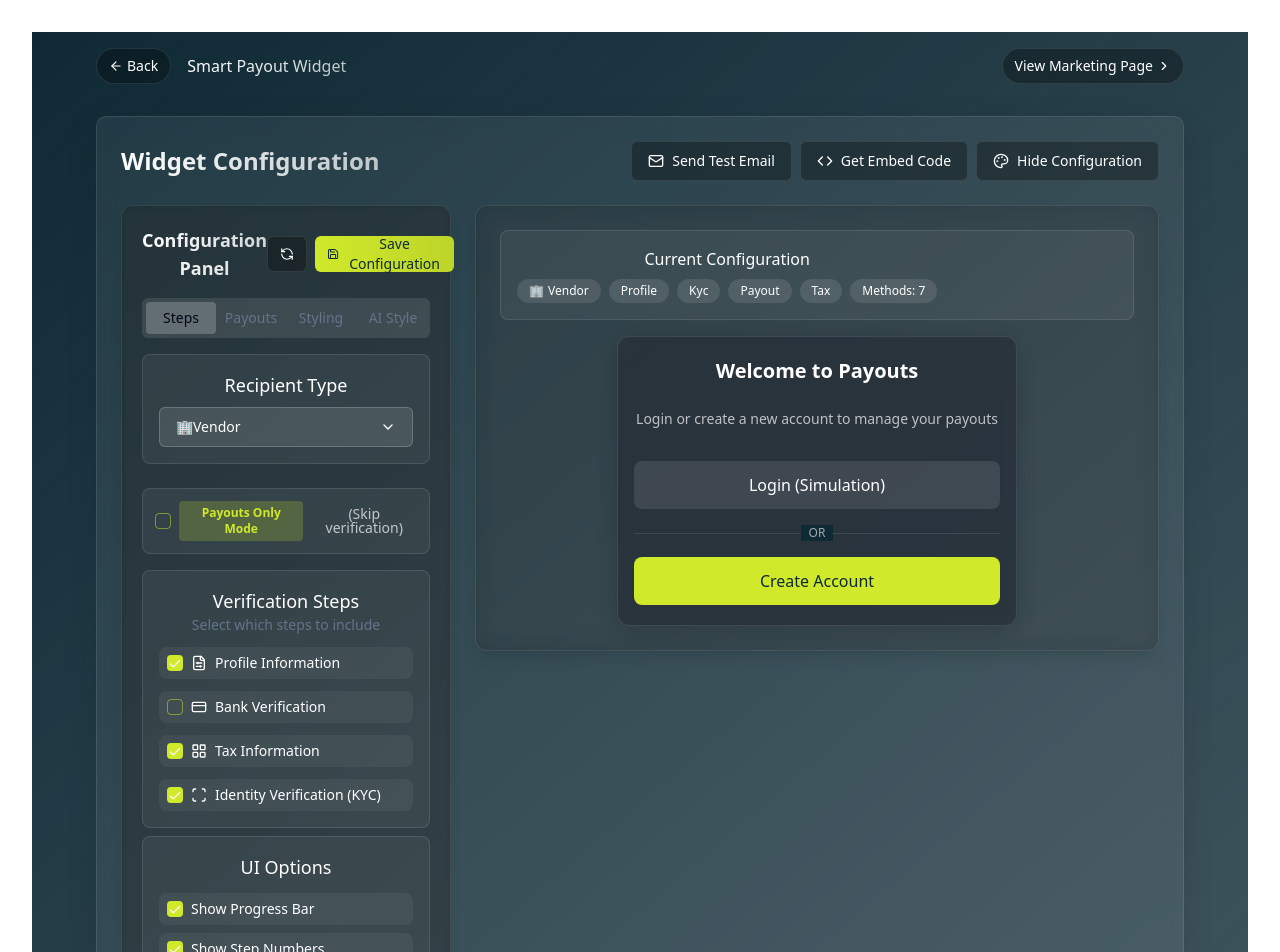
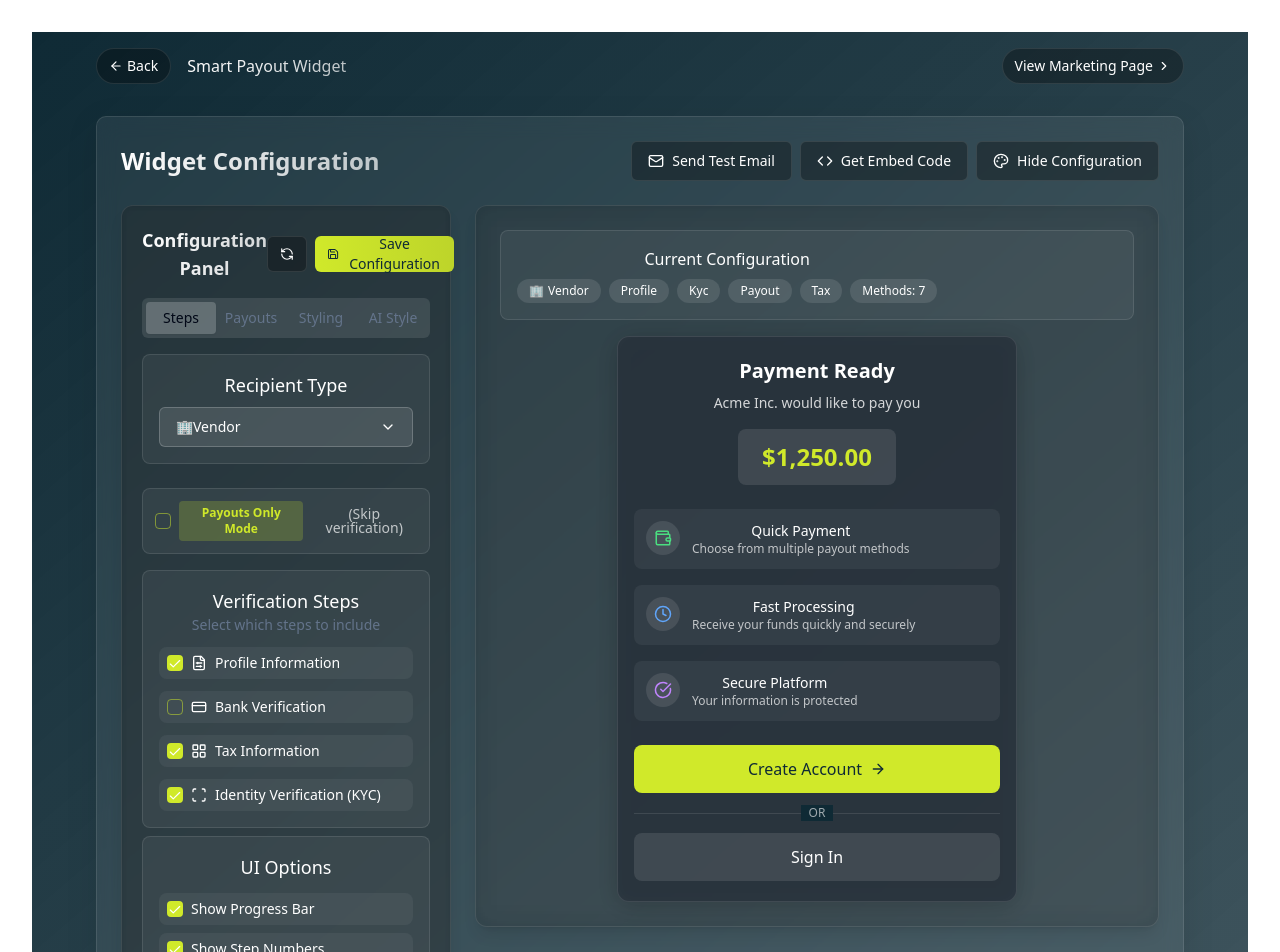
Before and after one commit to barakpayouts/flowpayouts-toolkit-07, a React (Vite) app: page /widget in a window 1280 px wide. Shown: the top 952 px of the page. Built offline with nearby package versions, Linux system fonts and the light colour scheme.

Commit message:
Add pre-login informational page
Adds a new page before the login/registration screen to inform recipients about the payment from a specific company and guide them to set up their payout method.

```diff
--- a/src/components/Widget/PayoutWidget.tsx
+++ b/src/components/Widget/PayoutWidget.tsx
@@ -15,6 +15,7 @@ import AdvancedPayment from './PayoutMethods/AdvancedPayment';
 import MethodDetails from './PayoutSteps/MethodDetails';
 import Dashboard from './Dashboard/Dashboard';
 import LoginScreen from './LoginScreen';
+import RecipientWelcome from './RecipientWelcome';
 import { Check, ChevronRight, ArrowLeft } from 'lucide-react';
 import { toast } from "sonner";
 import { cn } from "@/lib/utils";
@@ -27,7 +28,8 @@ const PayoutWidget: React.FC = () => {
   const [requiresBankVerification, setRequiresBankVerification] = useState(false);
   const [showDashboard, setShowDashboard] = useState(false);
   const [onboardingCompleted, setOnboardingCompleted] = useState(false);
-  const [showLoginScreen, setShowLoginScreen] = useState(true);
+  const [showLoginScreen, setShowLoginScreen] = useState(false);
+  const [showWelcomeScreen, setShowWelcomeScreen] = useState(true);
   const [isLoggedIn, setIsLoggedIn] = useState(false);
   const [advancedPaymentStage, setAdvancedPaymentStage] = useState(false);
   const [selectedAdvanceTier, setSelectedAdvanceTier] = useState<string | null>(null);
@@ -51,7 +53,6 @@ const PayoutWidget: React.FC = () => {
       setAdvancedPaymentStage(false);
       setSelectedAdvanceTier(null);
     }
-
   };
 
   const handleNext = () => {
@@ -84,6 +85,7 @@ const PayoutWidget: React.FC = () => {
 
   const handleLogin = () => {
     setIsLoggedIn(true);
+    setShowWelcomeScreen(false);
     setShowLoginScreen(false);
     setOnboardingCompleted(true);
     setSelectedMethod('Digital Wallet');
@@ -94,6 +96,7 @@ const PayoutWidget: React.FC = () => {
   };
 
   const handleStartOnboarding = () => {
+    setShowWelcomeScreen(false);
     setShowLoginScreen(false);
     setActiveStep(0);
     setOnboardingCompleted(false);
@@ -124,6 +127,10 @@ const PayoutWidget: React.FC = () => {
   };
 
   const renderStepContent = () => {
+    if (showWelcomeScreen) {
+      return <RecipientWelcome />;
+    }
+
     if (showLoginScreen) {
       return <LoginScreen />;
     }
@@ -222,6 +229,8 @@ const PayoutWidget: React.FC = () => {
   const currentStep = steps.length > 0 ? steps[activeStep] : 'payout';
 
   const renderHeader = () => {
+    if (showWelcomeScreen) return null;
+
     return (
       <div className="widget-header">
         <div className="widget-header-pills">
@@ -284,7 +293,7 @@ const PayoutWidget: React.FC = () => {
   };
 
   const renderFooter = () => {
-    if (steps.length === 0 || showDashboard) return null;
+    if (showWelcomeScreen || steps.length === 0 || showDashboard) return null;
 
     return (
       <div className="widget-footer">
@@ -334,15 +343,15 @@ const PayoutWidget: React.FC = () => {
       companyName: config.companyName || "Acme Inc.",
     }}>
       <div className="widget-frame">
-        {!showLoginScreen && renderHeader()}
+        {!showWelcomeScreen && !showLoginScreen && renderHeader()}
 
-        {!showLoginScreen && renderStepCircles()}
+        {!showWelcomeScreen && !showLoginScreen && renderStepCircles()}
 
         <div className="widget-content">
           {renderStepContent()}
         </div>
 
-        {!showLoginScreen && !showDashboard && renderFooter()}
+        {!showWelcomeScreen && !showLoginScreen && !showDashboard && renderFooter()}
       </div>
     </PayoutWidgetProvider>
   );
--- /dev/null
+++ b/src/components/Widget/RecipientWelcome.tsx
@@ -0,0 +1,85 @@
+
+import React from 'react';
+import { usePayoutWidget } from '@/contexts/PayoutWidgetContext';
+import { useWidgetConfig } from '@/hooks/use-widget-config';
+import { ArrowRight, Wallet, Clock, CheckCircle } from 'lucide-react';
+
+const RecipientWelcome: React.FC = () => {
+  const { handleLogin, handleStartOnboarding } = usePayoutWidget();
+  const { config } = useWidgetConfig();
+
+  return (
+    <div className="welcome-container">
+      <div className="text-center mb-6">
+        <h2 className="text-xl font-semibold mb-2">Payment Ready</h2>
+        <p className="text-sm opacity-80">
+          <span className="font-medium">{config.companyName || "Acme Inc."}</span> would like to pay you
+        </p>
+        <div className="mt-4 py-3 px-6 bg-white/10 rounded-lg inline-block">
+          <span className="text-2xl font-bold" style={{ color: config.accentColor || '#9b87f5' }}>
+            {config.payoutAmount || "$1,250.00"}
+          </span>
+        </div>
+      </div>
+
+      <div className="space-y-4 mb-6">
+        <div className="flex items-start gap-3 p-3 rounded-lg bg-white/5">
+          <div className="p-2 rounded-full bg-white/10">
+            <Wallet size={18} className="text-green-400" />
+          </div>
+          <div>
+            <h3 className="text-sm font-medium">Quick Payment</h3>
+            <p className="text-xs opacity-70">Choose from multiple payout methods</p>
+          </div>
+        </div>
+
+        <div className="flex items-start gap-3 p-3 rounded-lg bg-white/5">
+          <div className="p-2 rounded-full bg-white/10">
+            <Clock size={18} className="text-blue-400" />
+          </div>
+          <div>
+            <h3 className="text-sm font-medium">Fast Processing</h3>
+            <p className="text-xs opacity-70">Receive your funds quickly and securely</p>
+          </div>
+        </div>
+
+        <div className="flex items-start gap-3 p-3 rounded-lg bg-white/5">
+          <div className="p-2 rounded-full bg-white/10">
+            <CheckCircle size={18} className="text-purple-400" />
+          </div>
+          <div>
+            <h3 className="text-sm font-medium">Secure Platform</h3>
+            <p className="text-xs opacity-70">Your information is protected</p>
+          </div>
+        </div>
+      </div>
+
+      <div className="flex flex-col gap-3">
+        <button
+          onClick={handleStartOnboarding}
+          className="py-3 px-4 rounded-lg font-medium bg-payouts-accent text-payouts-dark hover:bg-payouts-accent/90 transition-colors flex justify-center items-center gap-2"
+        >
+          Create Account <ArrowRight size={16} />
+        </button>
+
+        <div className="relative">
+          <div className="absolute inset-0 flex items-center">
+            <div className="w-full border-t border-white/10"></div>
+          </div>
+          <div className="relative flex justify-center text-xs uppercase">
+            <span className="bg-payouts-dark px-2 text-white/60">or</span>
+          </div>
+        </div>
+
+        <button
+          onClick={handleLogin}
+          className="py-3 px-4 rounded-lg font-medium bg-white/10 hover:bg-white/20 transition-colors"
+        >
+          Sign In
+        </button>
+      </div>
+    </div>
+  );
+};
+
+export default RecipientWelcome;
```
